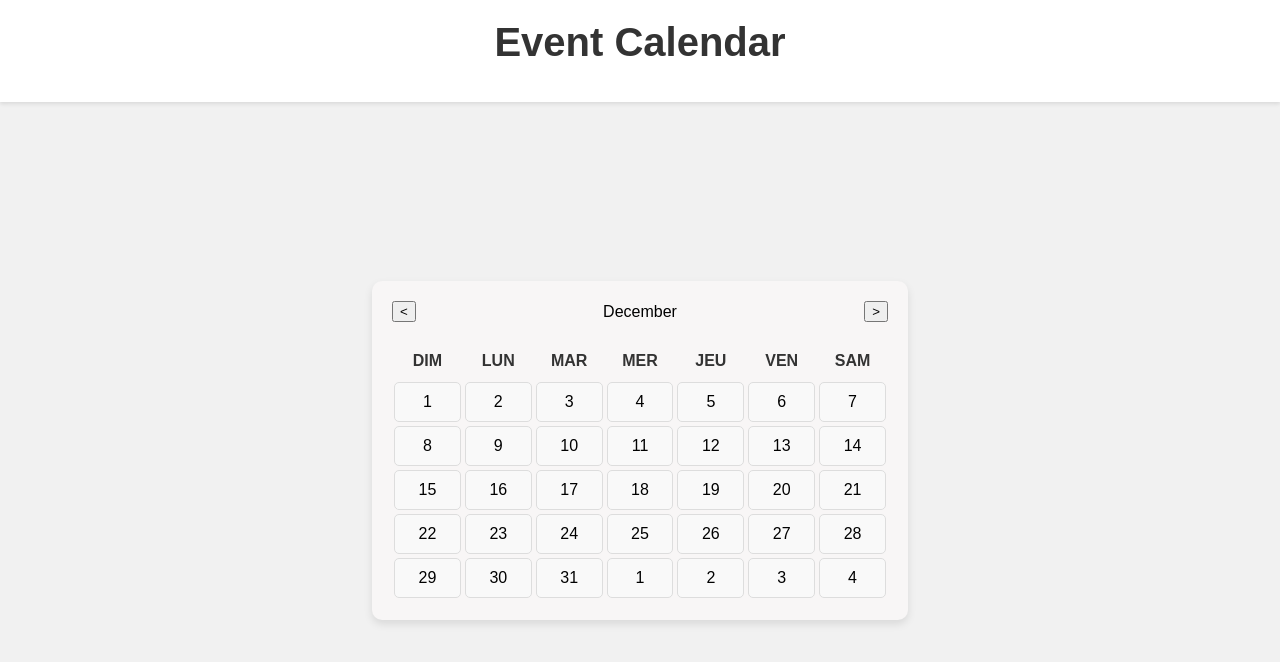
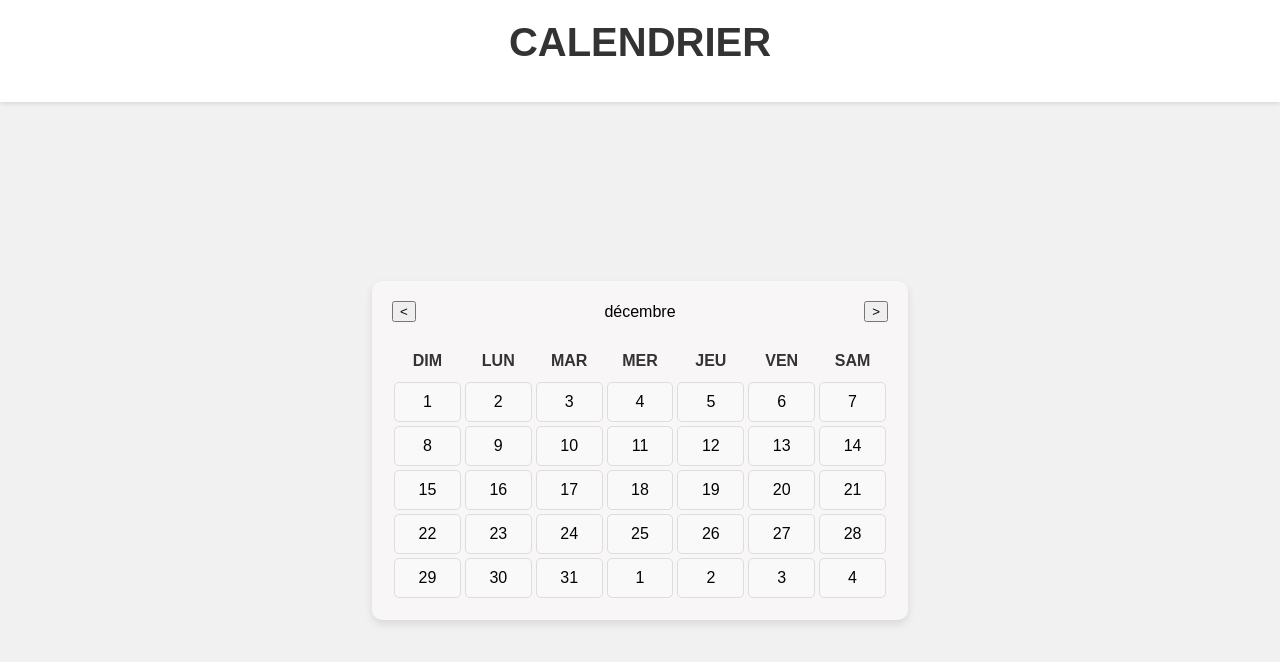
Before and after one commit to zakariaeLA/Projet_Genie_logiciel, a React (Create React App) app in the folder frontend/: page /eventparticipation in a window 1280 px wide. Shown: the top 662 px of the page. Built offline with nearby package versions, Linux system fonts and the light colour scheme; no server answers.

Commit message:
add title and location & change months to french

```diff
--- a/frontend/src/eventParticipation/Eventparticipation.jsx
+++ b/frontend/src/eventParticipation/Eventparticipation.jsx
@@ -65,10 +65,10 @@ export default function EventParticipation() {
 
     const daysInMonth = getDaysInMonth(currentMonth, currentYear);
 
-    // Generate the calendar dates
+
     const dates = [];
 
-    // Previous month's dates
+
     for (let i = firstDayOfMonth - 1; i >= 0; i--) {
         dates.push({
             day: daysInPrevMonth - i,
@@ -76,7 +76,7 @@ export default function EventParticipation() {
         });
     }
 
-    // Current month's dates
+
     for (let i = 1; i <= daysInMonth; i++) {
         const dateObj = new Date(currentYear, currentMonth, i);
         const event = events.find(
@@ -93,7 +93,7 @@ export default function EventParticipation() {
         });
     }
 
-    // Fill the rest of the calendar with next month's dates
+
     while (dates.length % 7 !== 0) {
         dates.push({
             day: dates.length - daysInMonth - firstDayOfMonth + 1,
@@ -116,14 +116,14 @@ export default function EventParticipation() {
     return (
         <div className="participation-body">
             <header>
-                <h1>Event Calendar</h1>
+                <h1>CALENDRIER</h1>
             </header>
             <main>
                 <section id="calendrier">
                     <div className="calendar-header">
                         <button onClick={prevMonth}>&lt;</button>
                         <span>
-              {new Date(currentYear, currentMonth).toLocaleString('default', { month: 'long' })}
+              {new Date(currentYear, currentMonth).toLocaleString('fr', { month: 'long' })}
             </span>
                         <button onClick={nextMonth}>&gt;</button>
                     </div>
@@ -174,9 +174,9 @@ export default function EventParticipation() {
                         <div className="upper-section">
                             <img src={selectedEvent.image} alt="image de l'événement" />
                             <div className="event-info">
-                                <h2>{selectedEvent.title}</h2>
+                                <h2>{selectedEvent.titre}</h2>
                                 <p>{selectedEvent.date.toLocaleDateString()}</p>
-                                <p>{selectedEvent.location}</p>
+                                <p>{selectedEvent.lieu}</p>
                             </div>
                         </div>
                         <p className="description">{selectedEvent.description}</p>
```
